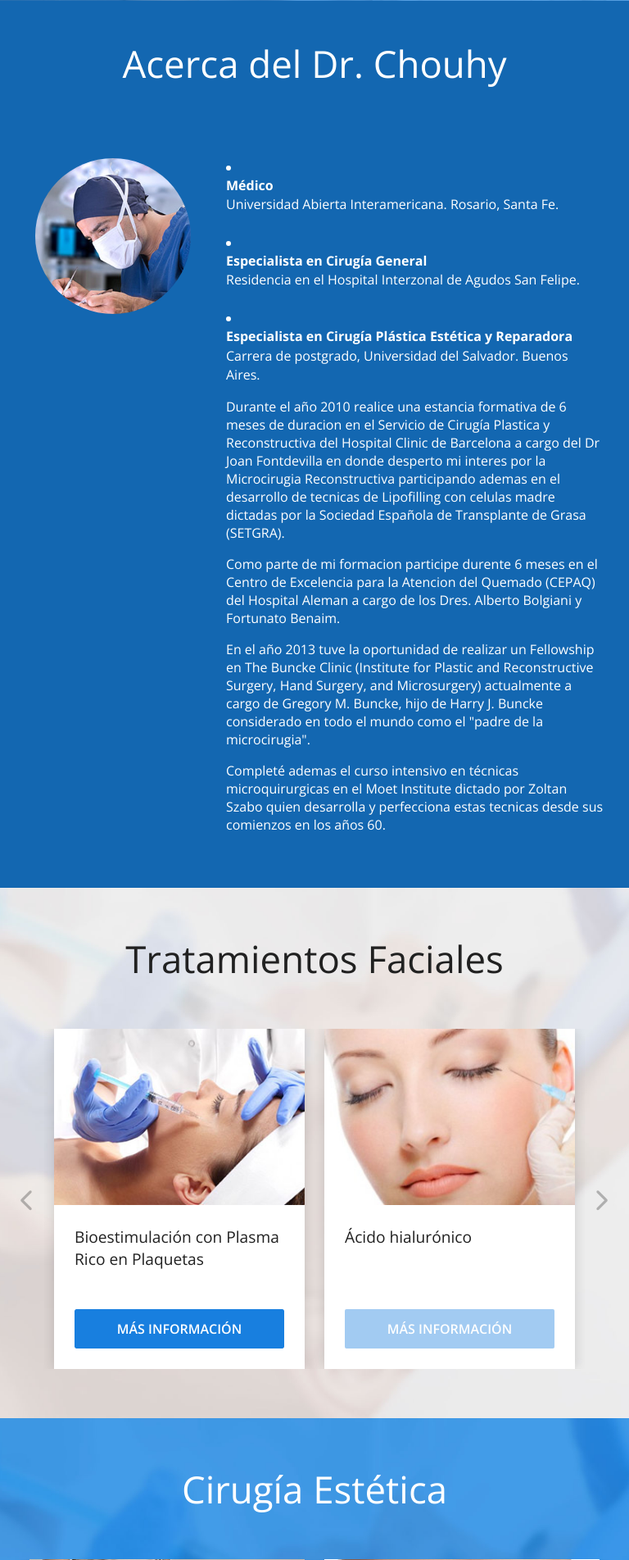
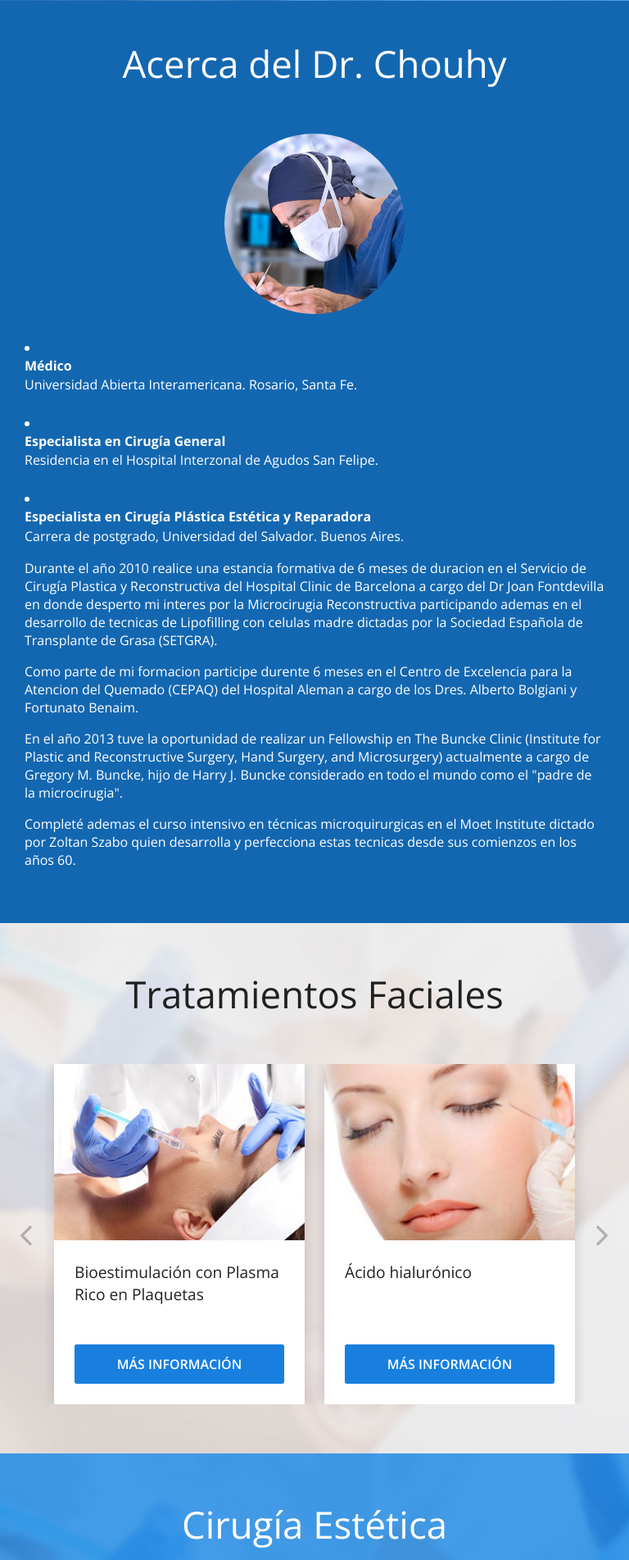
Before and after one commit to niklanus/eugenio-web, a PHP site: page / in a window 768 px wide. Shown: the part 1397-3300 px from the top of the page at 82% size. Run offline with PHP 8.4, Linux system fonts and the light colour scheme; some libraries are stand-ins or nearby versions.

Commit message:
Ultimos arreglos

```diff
--- a/css/blueprints.css
+++ b/css/blueprints.css
@@ -2871,23 +2871,31 @@ section.testimonios .container {
   .about-main h2 {
     padding-bottom: 50px;
     text-align: center; }
+    @media only screen and (max-width: 991px) {
+      .about-main h2 {
+        padding-bottom: 20px; } }
   .about-main .img {
-    width: 260px;
-    height: 260px;
-    border-radius: 130px;
+    width: 400px;
+    height: 400px;
+    border-radius: 200px;
     margin: 0 auto 30px auto;
     background: url(../img/chouhy.jpg) no-repeat 50% 50%;
-    background-size: 260px 260px; }
+    background-size: 400px 400px; }
     @media (-webkit-min-device-pixel-ratio: 2), (min-resolution: 192dpi) {
       .about-main .img {
         background-image: url(../img/chouhy@2x.jpg); } }
-    @media only screen and (max-width: 991px) and (min-width: 767px) {
+    @media only screen and (max-width: 1199px) {
       .about-main .img {
-        width: 190px;
-        height: 190px;
-        background-size: 190px 190px !important; } }
+        width: 300px;
+        height: 300px;
+        background-size: 300px 300px !important; } }
+    @media only screen and (max-width: 991px) {
+      .about-main .img {
+        width: 220px;
+        height: 220px;
+        background-size: 220px 220px !important; } }
   .about-main .container-fluid {
-    max-width: 1170px;
+    max-width: 1280px;
     margin: 0 auto; }
 
 /*.about-more {
--- a/css/blueprints.scss
+++ b/css/blueprints.scss
@@ -1126,29 +1126,39 @@ section.testimonios {
 	h2 {
 		padding-bottom: 50px;
 		text-align: center;
+
+		@media only screen and (max-width : 991px) {
+			padding-bottom: 20px;
+		}
 	}
 
 	.img {
-		width: 260px;
-		height: 260px;
-		border-radius: 130px;
+		width: 400px;
+		height: 400px;
+		border-radius: 200px;
 		margin: 0 auto 30px auto;
 		background: url(../img/chouhy.jpg) no-repeat 50% 50%;
-		background-size: 260px 260px;
+		background-size: 400px 400px;
 
 		@media (-webkit-min-device-pixel-ratio: 2), (min-resolution: 192dpi) {
 			background-image: url(../img/chouhy@2x.jpg);
 		}
 
-		@media only screen and (max-width : 991px) and (min-width: 767px) {
-			width: 190px;
-			height: 190px;
-			background-size: 190px 190px !important;
+		@media only screen and (max-width : 1199px) {
+			width: 300px;
+			height: 300px;
+			background-size: 300px 300px !important;
+		}
+
+		@media only screen and (max-width : 991px) {
+			width: 220px;
+			height: 220px;
+			background-size: 220px 220px !important;
 		}
 	}
 
 	.container-fluid {
-		max-width: 1170px;
+		max-width: 1280px;
 		margin: 0 auto;
 	}
 }
--- a/index.php
+++ b/index.php
@@ -105,10 +105,10 @@
 				<span class="main">Acerca del Dr. Chouhy</span>
 			</h2>
 			<div class="container-fluid cf">
-				<div class="col-sm-4">
+				<div class="col-md-5">
 					<div class="img"></div>
 				</div>
-				<div class="col-sm-8">
+				<div class="col-md-7">
 					<!-- <h3 class="main-title">Formación académica</h3> -->
 
 					<ul class="points-list padding-right">
@@ -199,8 +199,7 @@
 						<img src="img/facial-3.jpg" alt="">
 						<div class="text">
 							<h3>Ácido hialurónico</h3>
-							<!--<a href="#" data-featherlight="cirugia/facial-3.html" class="btn btn-main btn-flat waves-effect waves-button">Más información</a>-->
-							<a class="btn btn-main btn-flat btn-disabled">Más información</a>
+							<a href="#" data-featherlight="cirugia/facial-3.html" class="btn btn-main btn-flat waves-effect waves-button">Más información</a>
 						</div>
 					</div>
 				</div>
@@ -373,7 +372,7 @@
 						<h4 class="main-title">Formulario de contacto</h4>
 						<div class="contact-form" id="contact-form">
 							<div class="contact-form-body">
-								<input name="contact-name" type="text" placeholder="Nombre" required="true" autofocus>
+								<input name="contact-name" type="text" placeholder="Nombre" required="true">
 								<input name="contact-email" type="email" placeholder="Email" required="true">
 								<input name="contact-tel" type="tel" placeholder="Teléfono">
 								<textarea name="contact-msg" placeholder="Su mensaje..." required="true"></textarea>
```
Also changed, not shown: cirugia/facial-3.html (added, +25 -0 lines), img/chouhy.jpg, img/chouhy@2x.jpg.
